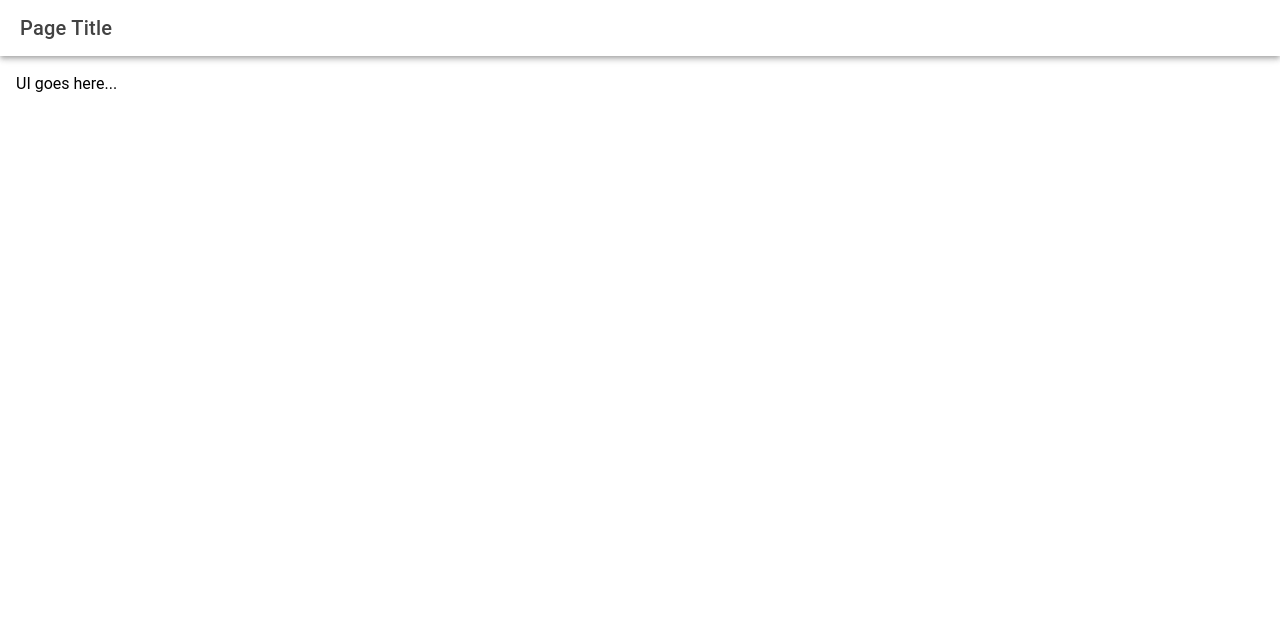
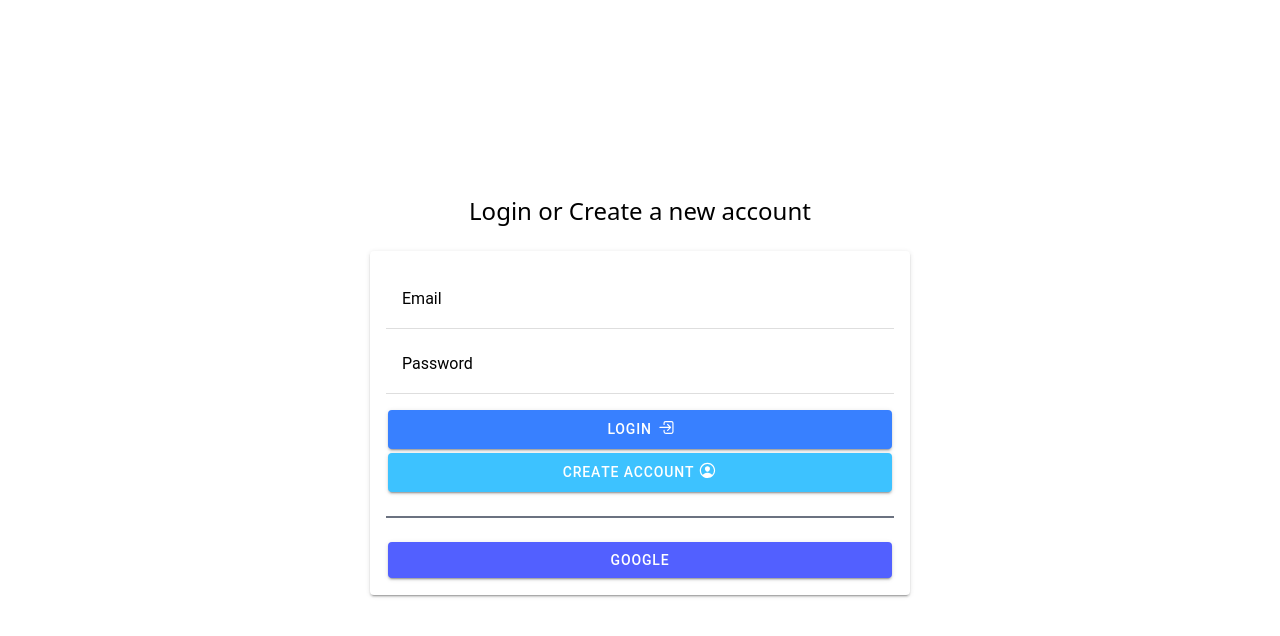
Before and after one commit to Martin-Hayot/Projet-Integration-2023, a React (Vite) app in the folder g-sonde/: page /login in a window 1280 px wide. Shown: the top 636 px of the page. Built offline with nearby package versions, Linux system fonts and the light colour scheme.

Commit message:
[add] login page

```diff
--- a/g-sonde/src/pages/Home.tsx
+++ b/g-sonde/src/pages/Home.tsx
@@ -1,8 +1,11 @@
 import {
 	IonButton,
+	IonButtons,
 	IonContent,
 	IonFooter,
 	IonHeader,
+	IonMenu,
+	IonMenuButton,
 	IonPage,
 	IonTitle,
 	IonToolbar,
@@ -16,7 +19,7 @@ const isDesktop = isPlatform("desktop");
 
 const Home: React.FC = () => {
 	return (
-		<IonPage>
+		<>
 			{isDesktop ? (
 				// Render desktop-specific content
 				<div>
@@ -58,13 +61,33 @@ const Home: React.FC = () => {
 				</div>
 			) : (
 				// Render mobile-specific content
-				<IonHeader>
-					<IonToolbar>
-						<IonTitle>Home</IonTitle>
-					</IonToolbar>
-				</IonHeader>
+				<>
+					<IonMenu contentId="main-content">
+						<IonHeader>
+							<IonToolbar>
+								<IonTitle>Menu Content</IonTitle>
+							</IonToolbar>
+						</IonHeader>
+						<IonContent className="ion-padding">
+							This is the menu content.
+							<IonButton expand="block" routerLink="/login">
+								Login
+							</IonButton>
+						</IonContent>
+					</IonMenu>
+					<IonPage id="main-content">
+						<IonHeader>
+							<IonToolbar>
+								<IonButtons slot="start">
+									<IonMenuButton></IonMenuButton>
+								</IonButtons>
+								<IonTitle>Menu</IonTitle>
+							</IonToolbar>
+						</IonHeader>
+					</IonPage>
+				</>
 			)}
-		</IonPage>
+		</>
 	);
 };
 
--- a/g-sonde/src/pages/Login.tsx
+++ b/g-sonde/src/pages/Login.tsx
@@ -1,21 +1,71 @@
 import {
+	IonButton,
+	IonCard,
+	IonCardContent,
+	IonCardTitle,
 	IonContent,
 	IonHeader,
+	IonIcon,
+	IonInput,
+	IonItem,
+	IonItemDivider,
+	IonLabel,
 	IonPage,
 	IonTitle,
 	IonToolbar,
 } from "@ionic/react";
 import React from "react";
+import { logInOutline, personCircleOutline } from "ionicons/icons";
 
 const Login: React.FC = () => {
+	async function logIn() {
+		alert("Login");
+	}
 	return (
 		<IonPage>
-			<IonHeader>
-				<IonToolbar>
-					<IonTitle>Page Title</IonTitle>
-				</IonToolbar>
-			</IonHeader>
-			<IonContent className="ion-padding">UI goes here...</IonContent>
+			<div className="md:w-[35em] md:m-auto my-auto">
+				<h1 className="text-2xl text-center mb-6">
+					Login or Create a new account
+				</h1>
+				<IonCard className="">
+					<IonCardContent>
+						<form onSubmit={logIn}>
+							<IonItem>
+								<IonLabel position="floating">Email</IonLabel>
+								<IonInput type="email" required></IonInput>
+							</IonItem>
+							<IonItem>
+								<IonLabel position="floating">Password</IonLabel>
+								<IonInput type="password" required></IonInput>
+							</IonItem>
+							<IonButton
+								expand="block"
+								type="submit"
+								className="ion-margin-top"
+							>
+								Login
+								<IonIcon icon={logInOutline} slot="end" className="mb-1" />
+							</IonButton>
+							<IonButton
+								expand="block"
+								type="button"
+								color={"secondary"}
+								routerLink="/register"
+							>
+								Create Account
+								<IonIcon
+									icon={personCircleOutline}
+									className="mb-1 ml-1"
+								></IonIcon>
+							</IonButton>
+							<div className="border my-6 border-gray-500"> </div>
+							<IonButton expand="block" color={"tertiary"}>
+								Google
+							</IonButton>
+						</form>
+					</IonCardContent>
+				</IonCard>
+			</div>
 		</IonPage>
 	);
 };
```
Also changed, not shown: 21 other files (tests, documents, lock files or other folders).
